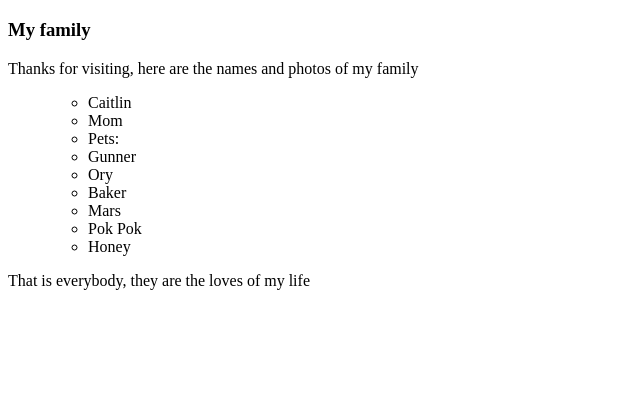
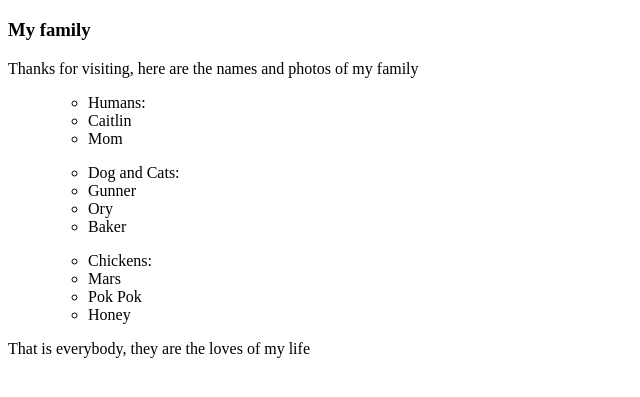
Before and after one commit to oashtari/my-first-webpage, a plain HTML site: page omids-first-site.html in a window 1280 px wide. Shown: the part 61-458 px from the top of the page, without its empty margins (0-640 px from the left). Drawn offline with Linux system fonts and the light colour scheme.

Commit message:
simple reformatting and adding sections titles

```diff
--- a/omids-first-site.html
+++ b/omids-first-site.html
@@ -10,16 +10,20 @@
     <p>Thanks for visiting, here are the names and photos of my family</p>
     <ul>
         <ul>
+            <li>Humans:</li>
             <li>Caitlin</li>
             <li>Mom</li>
         </ul>
+        <p></p>
         <ul>
-            <li>Pets:</li>
+            <li>Dog and Cats:</li>
             <li>Gunner</li>
             <li>Ory</li>
             <li>Baker</li>
         </ul>
+        <p></p>
         <ul>
+            <li>Chickens:</li>
             <li>Mars</li>
             <li>Pok Pok</li>
             <li>Honey</li>
```
